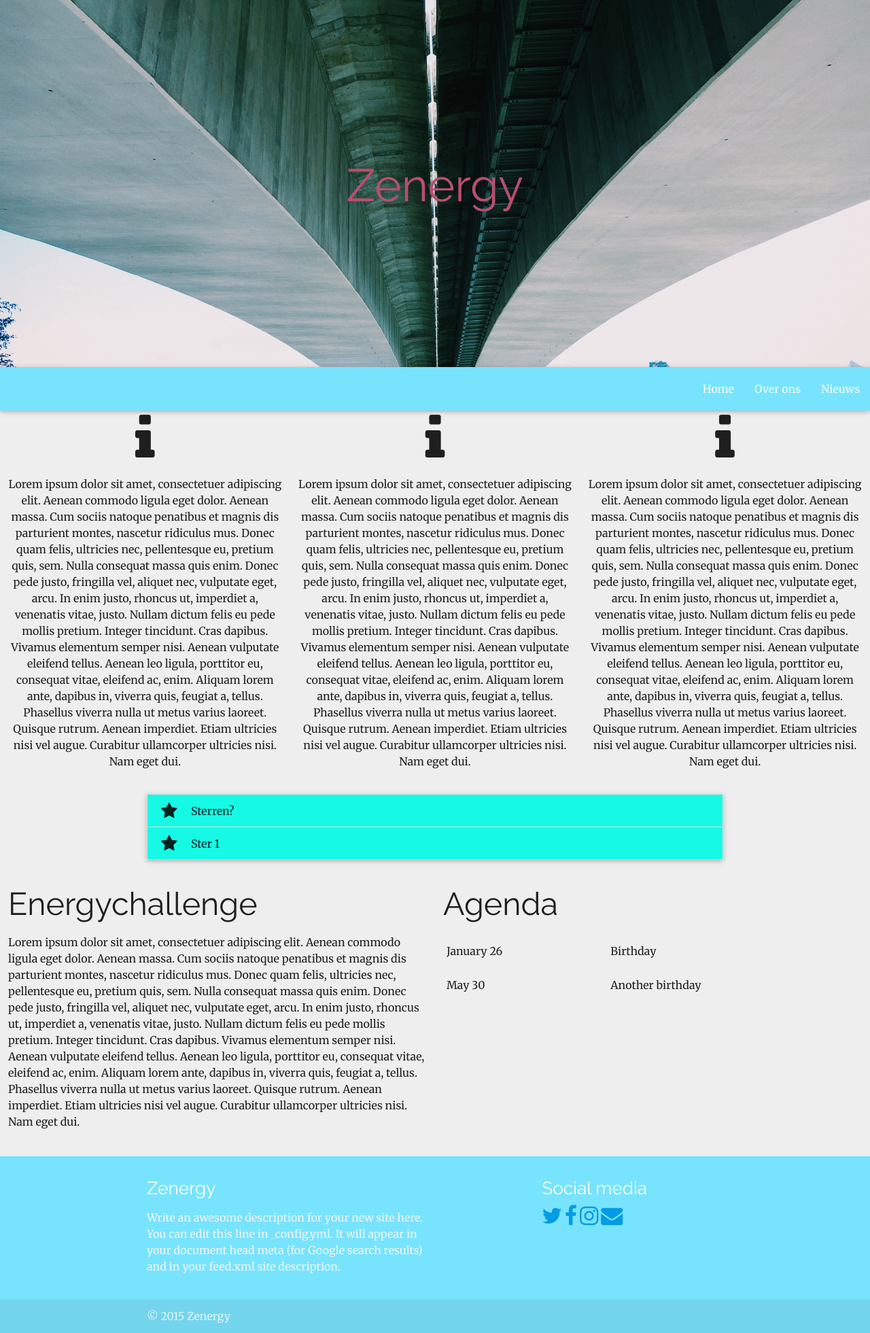
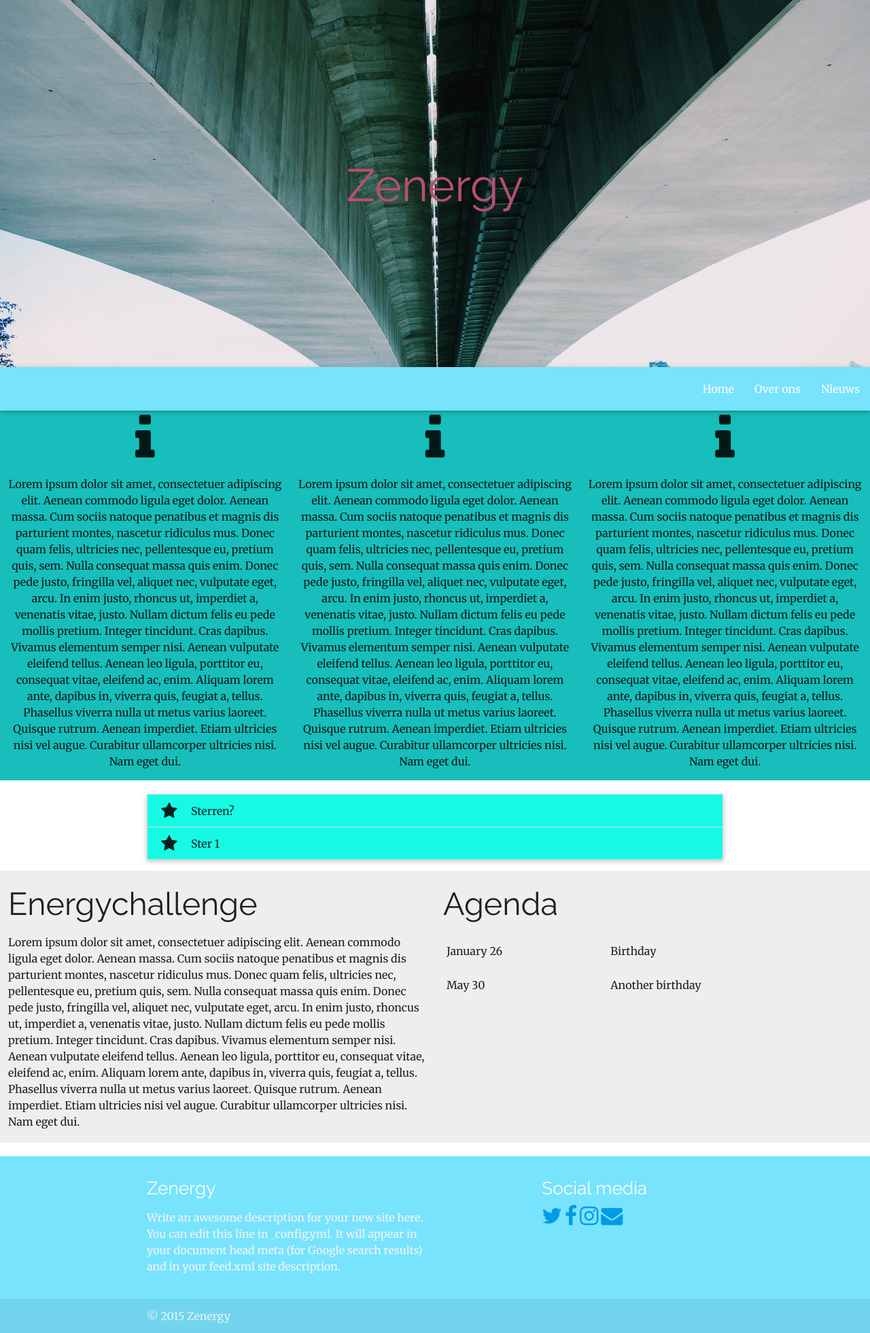
Before and after one commit to jasperwr/zenergy.jasperwr.github.io, a Jekyll site: the page built from index.html, in a window 1280 px wide. Shown: the whole page at 68% size. Built offline with Jekyll 4.4.1, drawn with Linux system fonts in a browser that asks for light colours; nearby versions of some CDN libraries.

Commit message:
Update home.scss

```diff
--- a/css/home.scss
+++ b/css/home.scss
@@ -5,7 +5,7 @@
 @import "color";
 
 body {
-    background: $shakespeare;
+    background: $white;
 }
 
 header {
@@ -21,7 +21,7 @@ header {
 }
 
 #promotable {
-    background: $shakespeare
+    background: $blue1
 }
 
 .bt {
```
